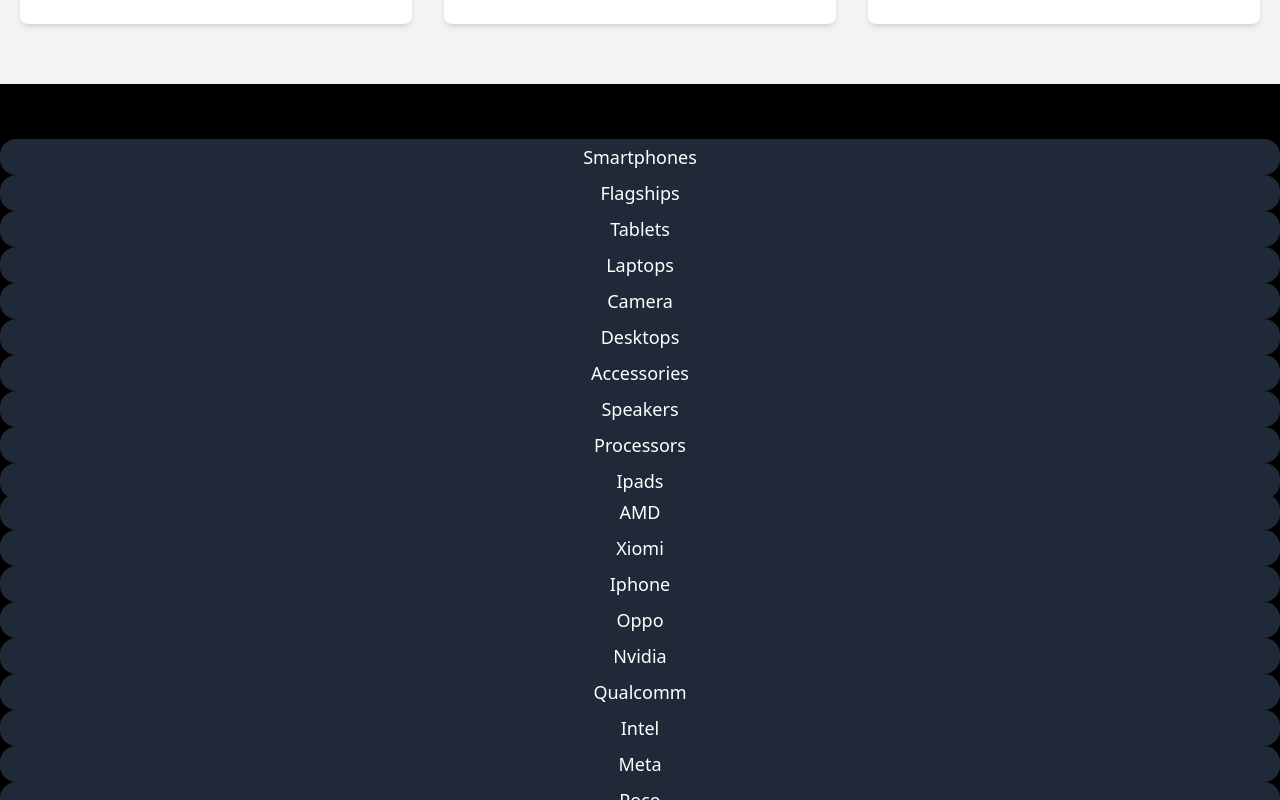
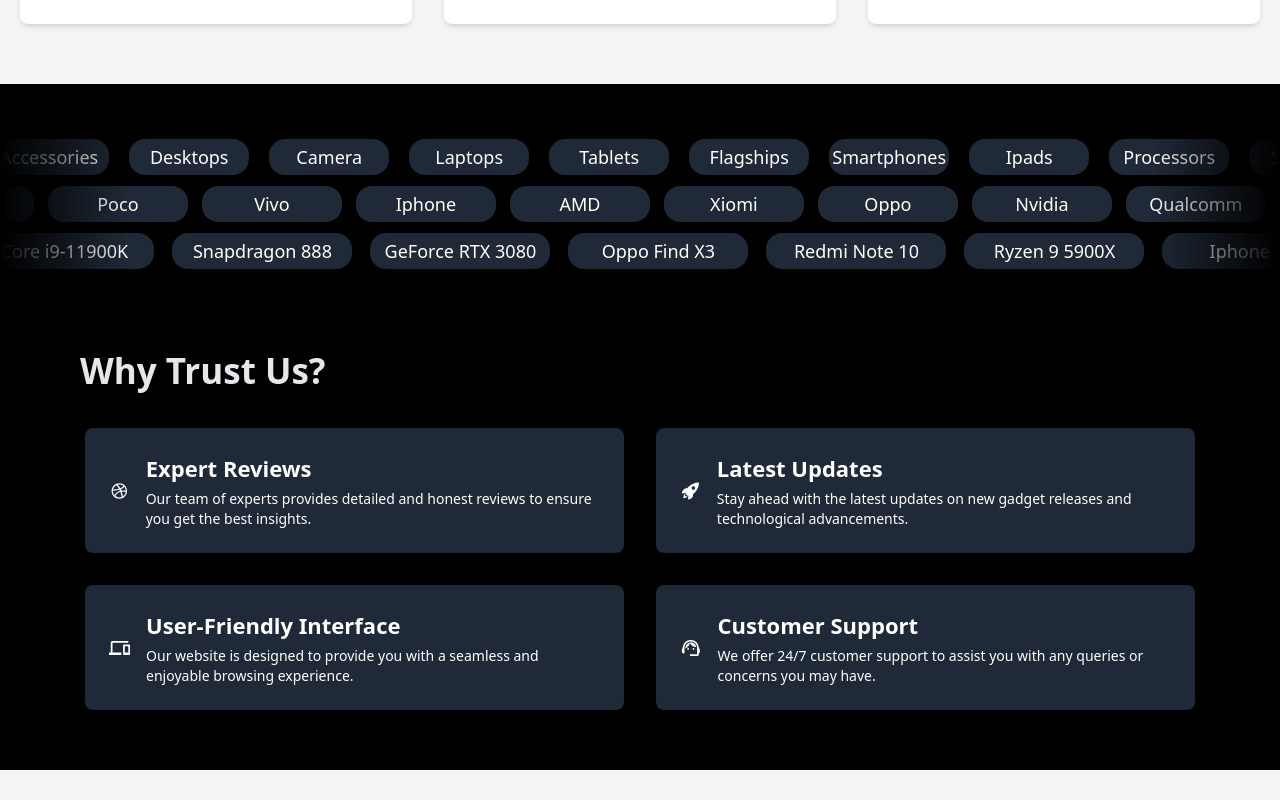
Before and after one commit to BazilSuhail/TechVenture, a React (Create React App) app: page / in a window 1280 px wide. Shown: the part 1440-2240 px from the top of the page. Built offline with nearby package versions, Linux system fonts and the light colour scheme.

Commit message:
Integrated No results illustrations ...

```diff
--- a/src/Components/Gadgets/ProductData.jsx
+++ b/src/Components/Gadgets/ProductData.jsx
@@ -7,7 +7,7 @@
     const opacity = useTransform(scrollYProgress, [0.02, 0.08], [0.8, 1]);
 
     const truncateDescription = (description) => {
-        return description.length > 50 ? description.slice(0, 75) + '...' : description;
+        return description.length > 150 ? description.slice(0, 180) + '...' : description;
     };
 
     return (
--- a/src/Components/Gadgets/SearchProducts.jsx
+++ b/src/Components/Gadgets/SearchProducts.jsx
@@ -4,6 +4,7 @@
 import ProductData from './ProductData';
 import { IoIosSearch } from "react-icons/io";
 import { Bars } from 'react-loader-spinner';
+import { FiSearch } from 'react-icons/fi';
 
 function SearchProjects() {
     const [searchTerm, setSearchTerm] = useState('');
@@ -54,7 +55,7 @@
     };
 
     return (
-        <div className='pt-[85px] min-h-screen w-full overflow-x-hidden'>
+        <div className='pt-[85px] bg-white min-h-screen w-full overflow-x-hidden'>
             <div className='w-full mt-[15px] flex justify-center mx-[5px] mb-[25px] p-[4px]'>
                 <input
                     type="text"
@@ -86,9 +87,20 @@
                 <p className='flex justify-center mx-auto text-lg text-red-600 font-medium'>{error}</p>
             )}
 
+            {!searched && !loading && !error && (
+                <div className='flex xl:scale-[1.2] flex-col items-center justify-center h-[calc(98vh-135px)] text-gray-600'>
+                    <div className=' w-[255px] h-[255px] rounded-full overflow-hidden filter'>
+                        <img className='w-full h-full grayscale' src="https://img.freepik.com/free-vector/search-concept-landing-page_52683-18927.jpg?t=st=1731061761~exp=1731065361~hmac=7c6b67cc5a6009237a08bbdf6f548c7c1e0820c7aed9dedac070ba990e1f9d90&w=740" alt="" />
+                    </div>
+                    <p className='text-[22px] bg-white z-50 mt-[-20px] font-medium'>Search the Catalog Now</p>
+                    <p className='text-[12px] text-gray-509'>Find the products you're looking for</p>
+                </div>
+            )}
+
+
             {searched && searchTerm.trim() !== '' && (
                 products.length > 0 ? (
-                    <div className='scrollbar-hide grid grid-cols-1 md:grid-cols-2 xl:grid-cols-3 w-[95%] mx-auto place-items-center gap-y-[25px]'>
+                    <div className='scrollbar-hide grid grid-cols-1 md:grid-cols-2 xl:grid-cols-3 w-[95%] mx-auto place-items-center gap-[25px]'>
                         {products.map((product) => (
                             <ProductData
                                 key={product.id}
@@ -100,7 +112,12 @@
                         ))}
                     </div>
                 ) : (
-                    <p className='flex justify-center mx-auto text-lg text-red-600 font-medium'>No results found</p>
+                    <div className='flex xl:scale-[1.2] flex-col items-center justify-center h-[calc(98vh-135px)] text-gray-600'>
+                        <div className=' w-[255px] h-[255px] rounded-full overflow-hidden filter'>
+                            <img className='w-full h-full' src="https://img.freepik.com/free-vector/search-concept-landing-page_52683-18927.jpg?t=st=1731061761~exp=1731065361~hmac=7c6b67cc5a6009237a08bbdf6f548c7c1e0820c7aed9dedac070ba990e1f9d90&w=740" alt="" />
+                        </div>
+                        <p className='text-[18px] bg-white text-red-600 z-50 mt-[-20px] font-medium'>No Results Found</p>
+                    </div>
                 )
             )}
         </div>
--- a/src/Components/ManageReiews/ManageReview.jsx
+++ b/src/Components/ManageReiews/ManageReview.jsx
@@ -125,6 +125,12 @@
                     <div className="text-red-600 text-center mt-6">Error: {error}</div>
                 ) : (
                     <div className='mt-[55px]'>
+                        {reviews.length === 0 &&
+                            <div className='w-full flex flex-col scale-[0.55] mx-auto contrast justify-center items-center '>
+                            <img className='grayscale  contrast-75' src="https://texleath.netlify.app/static/media/noComments.f902aa804f655a2efa74.webp" alt="" />
+                           <p className='text-gray-400 font-[600] text-[32px]'>No Review Made Till Now</p>
+                            </div>
+                        }
                         {reviews.map((review) => (
                             <ReviewItem
                                 key={review.id}
--- a/src/Components/TechToday.jsx
+++ b/src/Components/TechToday.jsx
@@ -16,7 +16,8 @@
     const [totalPages, setTotalPages] = useState(1);
 
     const [news, setNews] = useState([]);
-    const apiKey = '4c7f3fdf61354093781abc799622ac9e';
+    const apiKsey = '30a4d5cf784316939a5ae900de320e47';
+    const apiKey = '30a4d5csf784316939a5ae900de320e47';
 
     useEffect(() => {
         window.scrollTo(0, 0);
@@ -28,7 +29,16 @@
 
                 const data = await response.json();
                 setNews(data.data);
-                setTotalPages(Math.max(1, Math.ceil(data.data.length / 6)));
+                //setTotalPages(Math.max(1, Math.ceil(data.data.length / 6)));
+
+                if (data && data.news && data.news.length > 0) {
+                    setNews(data.news);
+                    setTotalPages(Math.max(1, Math.ceil(data.news.length / 6)));
+                } else {
+                    setNews([]);
+                    setTotalPages(1);
+                    console.warn("No news data available");
+                }
             } catch (error) {
                 console.error("Error fetching news:", error);
             }
@@ -149,8 +159,8 @@
     };
 
     const displayedNews = news.length > 0
-    ? news.slice((currentPage - 1) * 6, currentPage * 6)
-    : [];
+        ? news.slice((currentPage - 1) * 6, currentPage * 6)
+        : [];
 
     const goToNextPage = () => setCurrentPage((prev) => Math.min(prev + 1, totalPages));
     const goToPrevPage = () => setCurrentPage((prev) => Math.max(prev - 1, 1));
@@ -213,7 +223,7 @@
                     }
 
 
-                    <section className="grid md:scale-[0.88] scale-[0.82] overflow-hidden md:grid-cols-2 grid-cols-1 lg:grid-cols-4 place-content-center my-[28px]" >
+                    <section className="grid md:scale-[0.88] mt-[-15px] scale-[0.82] overflow-hidden md:grid-cols-2 grid-cols-1 lg:grid-cols-4 place-content-center my-[28px]" >
                         <div className="flex items-center justify-center mx-auto  text-gray-800 py-[30px] ">
                             <div className='text-[80px] md:text-[55px] mr-[12px] font-mono font-[500]'>1500+</div>
                             <div className="text-center mt-[5px] rounded-lg font-[600] text-gray-500 text-lg">Catalog<div>Gadgets</div></div>
--- a/src/index.css
+++ b/src/index.css
@@ -1,8 +1,6 @@
 @tailwind base;
 @tailwind components;
 @tailwind utilities;
-
-@import "./Components/Assets/styles.css";
 
 ::-webkit-scrollbar {
   width: 8px;
@@ -43,3 +41,75 @@
       background-position: 0% 50%;
   }
 }
+
+.slider {
+  width: 100%;
+  height: var(--height);
+  overflow: hidden;
+  mask-image: linear-gradient(to right,
+          transparent,
+          #000 10% 90%,
+          transparent);
+}
+
+.slider .list {
+  display: flex;
+  width: 100%;
+  min-width: calc(var(--width) * var(--quantity));
+  position: relative;
+}
+
+.slider .list .item {
+  width: var(--width);
+  height: var(--height);
+  position: absolute;
+  left: 100%;
+  animation: autoRun 20s linear infinite;
+  transition: filter 0.5s;
+  animation-delay: calc((20s / var(--quantity)) * (var(--position) - 1) * (-1)) !important;
+}
+
+
+.slider .list .techtoday {
+  width: var(--width);
+  height: var(--height);
+  position: absolute;
+  left: 100%;
+  animation: autoRun 20s linear infinite;
+  transition: filter 0.5s;
+  animation-delay: calc((20s / var(--quantity)) * (var(--position) - 1)) !important;
+}
+
+
+@keyframes autoRun {
+  from {
+      left: 100%;
+  }
+
+  to {
+      left: calc(var(--width) * -1);
+  }
+}
+
+.slider:hover .item {
+  animation-play-state: paused !important;
+}
+
+.slider .item div:hover {
+  background-color: white;
+  color: black
+}
+
+.slider[reverse="true"] .item {
+  animation: reversePlay 20s linear infinite;
+}
+
+@keyframes reversePlay {
+  from {
+      left: calc(var(--width) * -1);
+  }
+
+  to {
+      left: 100%;
+  }
+}
```
Lines whose indentation alone changed are shown as unchanged.
